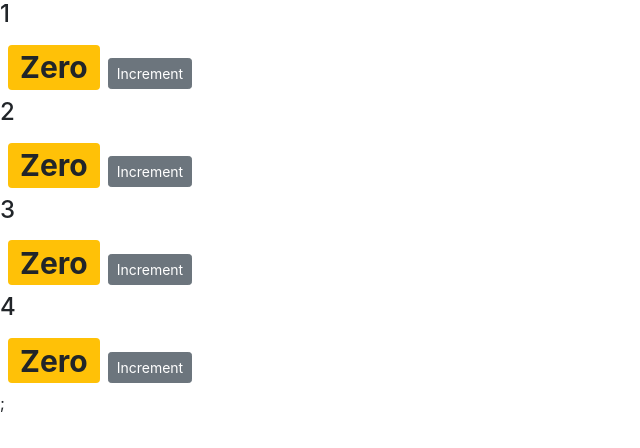
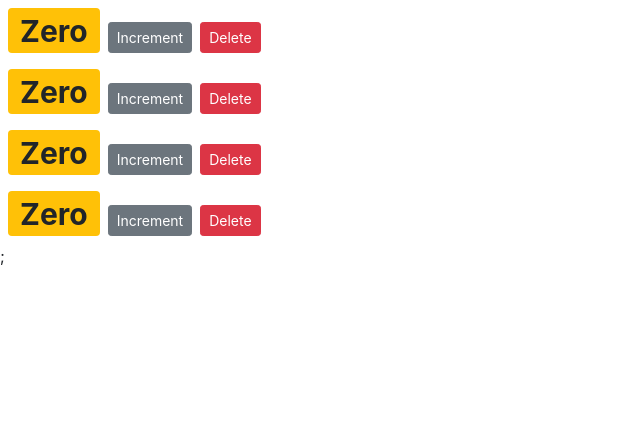
Before and after one commit to RachanaDevi/Counter-App, a React (Create React App) app: page / in a window 1280 px wide. Shown: the top 448 px of the page, without its empty margins (0-640 px from the left). Built offline with nearby package versions, Linux system fonts and the light colour scheme.

Commit message:
[Rachana] Add. Updating State: delete functionality

```diff
--- a/src/components/counter.jsx
+++ b/src/components/counter.jsx
@@ -2,27 +2,30 @@
 
 class Counter extends Component {
   state = {
-    value: this.props.value,
-    tags: [],
+    value: this.props.counter.value,
   };
 
-  handleIncrement = (product) => {
-    console.log(product);
+  handleIncrement = () => {
     this.setState({ value: this.state.value + 1 });
   };
 
   render() {
     return (
       <div>
-        <h4>{this.props.id}</h4>
         <span style={{ fontSize: 30 }} className={this.getBadgeClasses()}>
           {this.formatCount()}
         </span>
         <button
-          onClick={() => this.handleIncrement({ id: this.state.value })}
+          onClick={this.handleIncrement}
           className="btn btn-secondary btn-sm"
         >
           Increment
+        </button>
+        <button
+          onClick={() => this.props.onDelete(this.props.counter.id)} //onSubmit
+          className="btn btn-danger btn-sm m-2"
+        >
+          Delete
         </button>
       </div>
     );
--- a/src/components/counters.jsx
+++ b/src/components/counters.jsx
@@ -10,18 +10,21 @@
       { id: 4, value: 0 },
     ],
   };
+
+  handleDelete = (counterId) => {
+    const counters = this.state.counters.filter((c) => c.id !== counterId);
+    this.setState({ counters });
+  };
+
   render() {
     return (
       <div>
         {this.state.counters.map((counter) => (
           <Counter
             key={counter.id}
-            value={counter.value}
-            id={counter.id}
-            selected
-          >
-            Counter #{counter.id}
-          </Counter>
+            onDelete={this.handleDelete}
+            counter={counter}
+          ></Counter>
         ))}
         ;
       </div>
```
